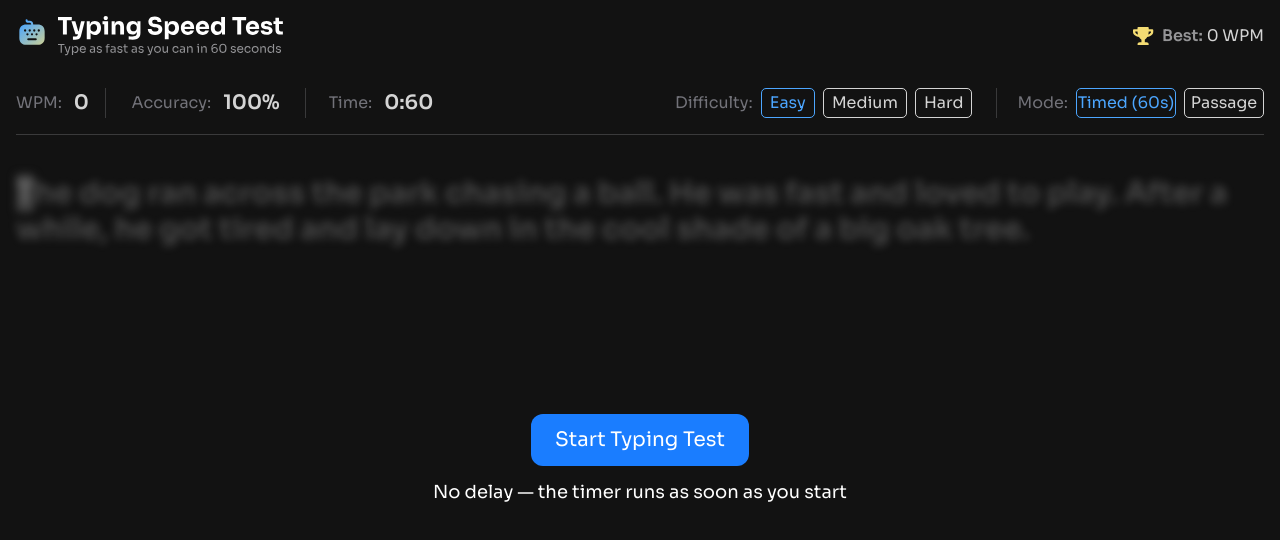
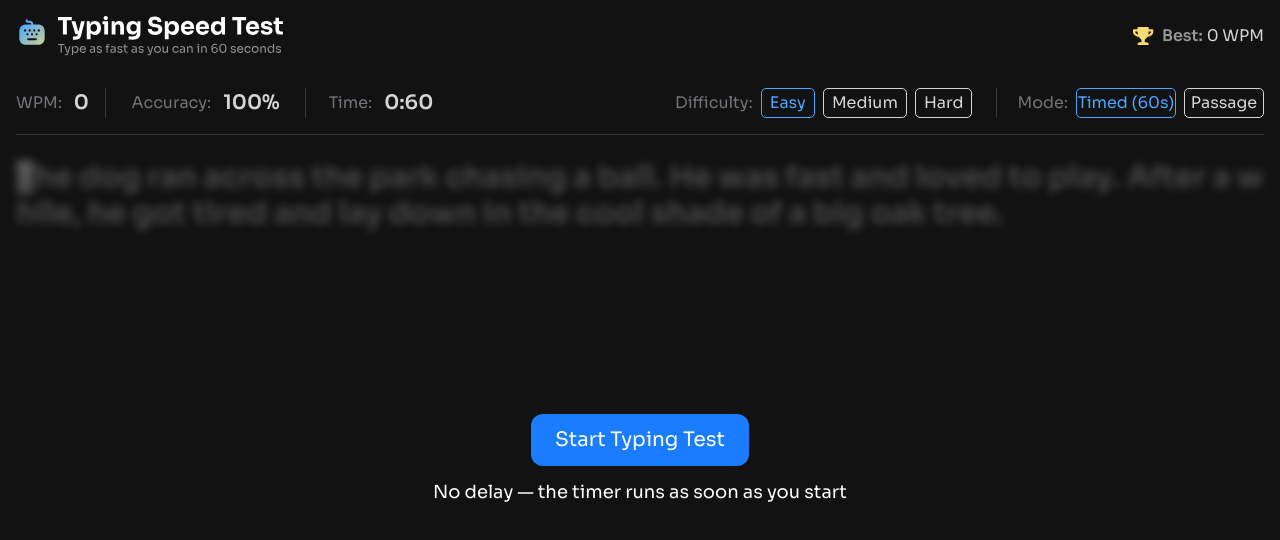
Before and after one commit to TornikeTt/Typing-speed-test, a React (Vite) app: page / in a window 1280 px wide. Shown: the top 540 px of the page. Built offline with nearby package versions, Linux system fonts and the light colour scheme.

Commit message:
feat: complete typing speed test app

```diff
--- a/src/Components/Main.tsx
+++ b/src/Components/Main.tsx
@@ -1,8 +1,61 @@
-import data from "../data.json";
-import { useEffect, useMemo, useRef } from "react";
+import { useCallback, useEffect, useRef, useState } from "react";
 import clsx from "clsx";
 
-import type { MainProps } from "../types";
+import type { MainProps, CharResult } from "../types";
+import { useSampleText } from "../hooks/useSampleText";
+import { useAvailableHeight } from "../hooks/useAvailableHeight";
+import { useLineFollow } from "../hooks/useLineFollow";
+
+/**
+ * Maps smart/typographic punctuation to the plain ASCII character a
+ * physical or mobile keyboard actually produces.
+ */
+const PUNCTUATION_EQUIVALENTS: Record<string, string> = {
+    "\u2018": "'",
+    "\u2019": "'",
+    "\u201C": '"',
+    "\u201D": '"',
+    "\u2013": "-",
+    "\u2014": "-",
+    "\u2212": "-",
+};
+
+function normalizeForComparison(char: string): string {
+    return PUNCTUATION_EQUIVALENTS[char] ?? char;
+}
+
+/**
+ * Derives per-character correctness from the raw typed string.
+ */
+function getStatusFromTypedText(
+    typedText: string,
+    characters: string[],
+): CharResult[] {
+    return typedText.split("").map((char, i) => {
+        const expected = characters[i];
+
+        const isMatch =
+            char === expected ||
+            normalizeForComparison(char) === normalizeForComparison(expected);
+
+        return isMatch ? "correct" : "incorrect";
+    });
+}
+
+function getCharacterClassName(status: CharResult, isCurrent: boolean) {
+    return clsx(
+        // Keeps spaces visible and prevents characters from visually
+        // running together.
+        "inline-block whitespace-pre",
+
+        // Current character.
+        isCurrent && "rounded bg-neutral-700",
+
+        // Correct / incorrect characters.
+        status === "correct" && "text-green-500",
+        status === "incorrect" && "text-red-500 underline underline-offset-2",
+    );
+}
 
 export default function Main({
     testStatus,
@@ -15,24 +68,27 @@ export default function Main({
     typedStatus,
     setTypedStatus,
 }: MainProps) {
-    const characters = useMemo(() => {
-        const difficulty = selectedDifficulty.toLowerCase() as
-            | "easy"
-            | "medium"
-            | "hard";
-
-        const texts = data[difficulty];
-        const randomIndex = Math.floor(Math.random() * texts.length);
-        return texts[randomIndex].text.split("");
-    }, [selectedDifficulty]);
+    const characters = useSampleText(selectedDifficulty);
 
     const currentCharRef = useRef<HTMLSpanElement | null>(null);
     const inputRef = useRef<HTMLInputElement | null>(null);
+    const windowRef = useRef<HTMLDivElement | null>(null);
+    const trackRef = useRef<HTMLDivElement | null>(null);
+
+    const availableHeight = useAvailableHeight(windowRef);
+    const [isInputFocused, setIsInputFocused] = useState(false);
+
+    // Reset progress whenever a new text is loaded.
+    const [typedText, setTypedText] = useState("");
 
     useEffect(() => {
-        setCurrentCharIndex(0);
-        setTypedStatus([]);
+        setTypedText("");
     }, [selectedDifficulty]);
+
+    useEffect(() => {
+        setCurrentCharIndex(typedText.length);
+        setTypedStatus(getStatusFromTypedText(typedText, characters));
+    }, [typedText, characters, setCurrentCharIndex, setTypedStatus]);
 
     useEffect(() => {
         if (testStatus === "running") {
@@ -41,72 +97,62 @@ export default function Main({
     }, [testStatus]);
 
     useEffect(() => {
-        currentCharRef.current?.scrollIntoView({
-            behavior: "smooth",
-            block: "center",
-        });
-    }, [currentCharIndex]);
-
-    useEffect(() => {
-        if (testStatus === "running" && currentCharIndex >= characters.length) {
+        if (
+            testStatus === "running" &&
+            characters.length > 0 &&
+            typedText.length >= characters.length
+        ) {
             setTestStatus("finished");
         }
-    }, [currentCharIndex, characters, testStatus, setTestStatus]);
+    }, [typedText, characters, testStatus, setTestStatus]);
 
-    const handleKeyDown = (e: React.KeyboardEvent<HTMLInputElement>) => {
-        if (e.ctrlKey || e.metaKey || e.altKey) {
-            return;
+    useLineFollow(currentCharIndex, currentCharRef, trackRef);
+
+    const handleChange = useCallback(
+        (e: React.ChangeEvent<HTMLInputElement>) => {
+            // Clamp so the field can't grow past the sample text.
+            setTypedText(e.target.value.slice(0, characters.length));
+        },
+        [characters.length],
+    );
+
+    const focusHiddenInput = () => {
+        if (testStatus === "running") {
+            inputRef.current?.focus();
         }
-
-        if (e.key.length > 1 && e.key !== "Backspace") {
-            return;
-        }
-
-        e.preventDefault();
-
-        if (e.key === "Backspace") {
-            const newIndex = Math.max(0, currentCharIndex - 1);
-
-            setCurrentCharIndex(newIndex);
-            setTypedStatus((prev) => {
-                const copy = [...prev];
-                copy[newIndex] = null;
-                return copy;
-            });
-
-            return;
-        }
-
-        setTypedStatus((prev) => {
-            const copy = [...prev];
-            copy[currentCharIndex] =
-                e.key === characters[currentCharIndex]
-                    ? "correct"
-                    : "incorrect";
-            return copy;
-        });
-
-        setCurrentCharIndex((prev) => prev + 1);
     };
 
     return (
         <div className="relative h-full">
+            {/*
+              Window onto the text.
+              The previous top/bottom mask has been removed so every
+              line has the same appearance on desktop.
+            */}
             <div
+                ref={windowRef}
+                onClick={focusHiddenInput}
+                style={{
+                    transition: "height 200ms ease-out",
+                }}
                 className={clsx(
-                    // base
-                    "overflow-y-auto py-10",
+                    "overflow-hidden pt-6 pb-2",
+                    testStatus === "running" && "cursor-text",
                     testStatus !== "running" && "blur-xs",
+                    //
+                    availableHeight && "lg:16rem",
                 )}
             >
                 <div
+                    ref={trackRef}
                     className={clsx(
-                        "font-sans text-3xl font-semibold text-neutral-300/30",
+                        "relative font-sans text-3xl font-semibold text-neutral-300/30",
+                        "transition-transform duration-300 ease-in-out",
                         testStatus !== "running" &&
                             "pointer-events-none select-none",
                     )}
                 >
-                    {characters.map((char, index) => {
-                        return (
+                    {characters.map((char, index) => (
                         <span
                             key={index}
                             ref={
@@ -114,32 +160,40 @@ export default function Main({
                                     ? currentCharRef
                                     : null
                             }
-                                className={clsx(
-                                    currentCharIndex === index &&
-                                        "rounded bg-neutral-700",
-                                    typedStatus[index] === "correct" &&
-                                        "text-green-500",
-                                    typedStatus[index] === "incorrect" &&
-                                        "text-red-500 underline underline-offset-2",
+                            className={getCharacterClassName(
+                                typedStatus[index] ?? null,
+                                currentCharIndex === index,
                             )}
                         >
                             {char}
                         </span>
-                        );
-                    })}
+                    ))}
                 </div>
             </div>
 
+            {/*
+              Controlled hidden input.
+            */}
             <input
                 ref={inputRef}
                 type="text"
+                value={typedText}
                 autoComplete="off"
                 autoCorrect="off"
                 autoCapitalize="off"
                 spellCheck={false}
-                onKeyDown={handleKeyDown}
+                tabIndex={-1}
+                onChange={handleChange}
+                onFocus={() => setIsInputFocused(true)}
+                onBlur={() => setIsInputFocused(false)}
                 inputMode="text"
-                className="pointer-events-none absolute inset-0 opacity-0"
+                style={{
+                    fontSize: 16,
+                    position: "fixed",
+                    top: 0,
+                    left: 0,
+                }}
+                className="pointer-events-none h-px w-px opacity-0"
                 aria-hidden="true"
             />
 
@@ -150,9 +204,10 @@ export default function Main({
                             setIsDifficultyOpen(false);
                             setIsModeOpen(false);
                             setTestStatus("running");
-                            requestAnimationFrame(() => {
+
+                            // Focus synchronously within the click handler
+                            // so mobile browsers open the keyboard.
                             inputRef.current?.focus();
-                            });
                         }}
                         className={clsx(
                             "text-neutral-0 cursor-pointer rounded-xl bg-blue-600",
@@ -161,6 +216,7 @@ export default function Main({
                     >
                         Start Typing Test
                     </button>
+
                     <p className="text-neutral-0 mt-3 text-lg">
                         No delay — the timer runs as soon as you start
                     </p>
--- /dev/null
+++ b/src/hooks/useAvailableHeight.tsx
@@ -0,0 +1,44 @@
+import { useState, useEffect } from "react";
+
+/**
+ * Sizes the text window to fill whatever vertical space is actually
+ * visible below its top edge — full height when no keyboard is open,
+ * automatically shrinking to just the space above the keyboard once one
+ * appears.
+ */
+
+export function useAvailableHeight(
+    windowRef: React.RefObject<HTMLDivElement | null>,
+): number | undefined {
+    const [height, setHeight] = useState<number>();
+
+    useEffect(() => {
+        const viewport = window.visualViewport;
+
+        const update = () => {
+            const el = windowRef.current;
+            if (!el) return;
+
+            const visibleHeight = viewport?.height ?? window.innerHeight;
+            const visibleTop = viewport?.offsetTop ?? 0;
+            const elTop = el.getBoundingClientRect().top;
+
+            const available = visibleHeight + visibleTop - elTop;
+            setHeight(Math.max(120, available));
+        };
+
+        update();
+
+        viewport?.addEventListener("resize", update);
+        viewport?.addEventListener("scroll", update);
+        window.addEventListener("resize", update);
+
+        return () => {
+            viewport?.removeEventListener("resize", update);
+            viewport?.removeEventListener("scroll", update);
+            window.removeEventListener("resize", update);
+        };
+    }, [windowRef]);
+
+    return height;
+}
--- /dev/null
+++ b/src/hooks/useLineFollow.tsx
@@ -0,0 +1,21 @@
+import { useEffect } from "react";
+
+/**
+ * Keeps the line the user is currently typing pinned to the top of the
+ * text window by translating the text track up rather than scrolling.
+ */
+export function useLineFollow(
+    currentCharIndex: number,
+    charRef: React.RefObject<HTMLSpanElement | null>,
+    trackRef: React.RefObject<HTMLDivElement | null>,
+) {
+    useEffect(() => {
+        const track = trackRef.current;
+        if (!track) return;
+
+        const charEl = charRef.current;
+        const offset = charEl?.offsetTop ?? 0;
+
+        track.style.transform = `translateY(-${offset}px)`;
+    }, [currentCharIndex, charRef, trackRef]);
+}
--- /dev/null
+++ b/src/hooks/useSampleText.tsx
@@ -0,0 +1,13 @@
+import { useMemo } from "react";
+import data from "../data.json";
+export type Difficulty = "easy" | "medium" | "hard";
+
+// Picks a random text sample for the given difficulty.
+export function useSampleText(difficulty: string): string[] {
+    return useMemo(() => {
+        const key = difficulty.toLowerCase() as Difficulty;
+        const samples = data[key];
+        const sample = samples[Math.floor(Math.random() * samples.length)];
+        return sample.text.split("");
+    }, [difficulty]);
+}
--- a/tsconfig.app.json
+++ b/tsconfig.app.json
@@ -21,5 +21,5 @@
         "erasableSyntaxOnly": true,
         "noFallthroughCasesInSwitch": true
     },
-  "include": ["src"]
+    "include": ["src", "Reserve"]
 }
```
Also changed, not shown: src/App.tsx (+0 -7 lines). Lines whose indentation alone changed are shown as unchanged.
